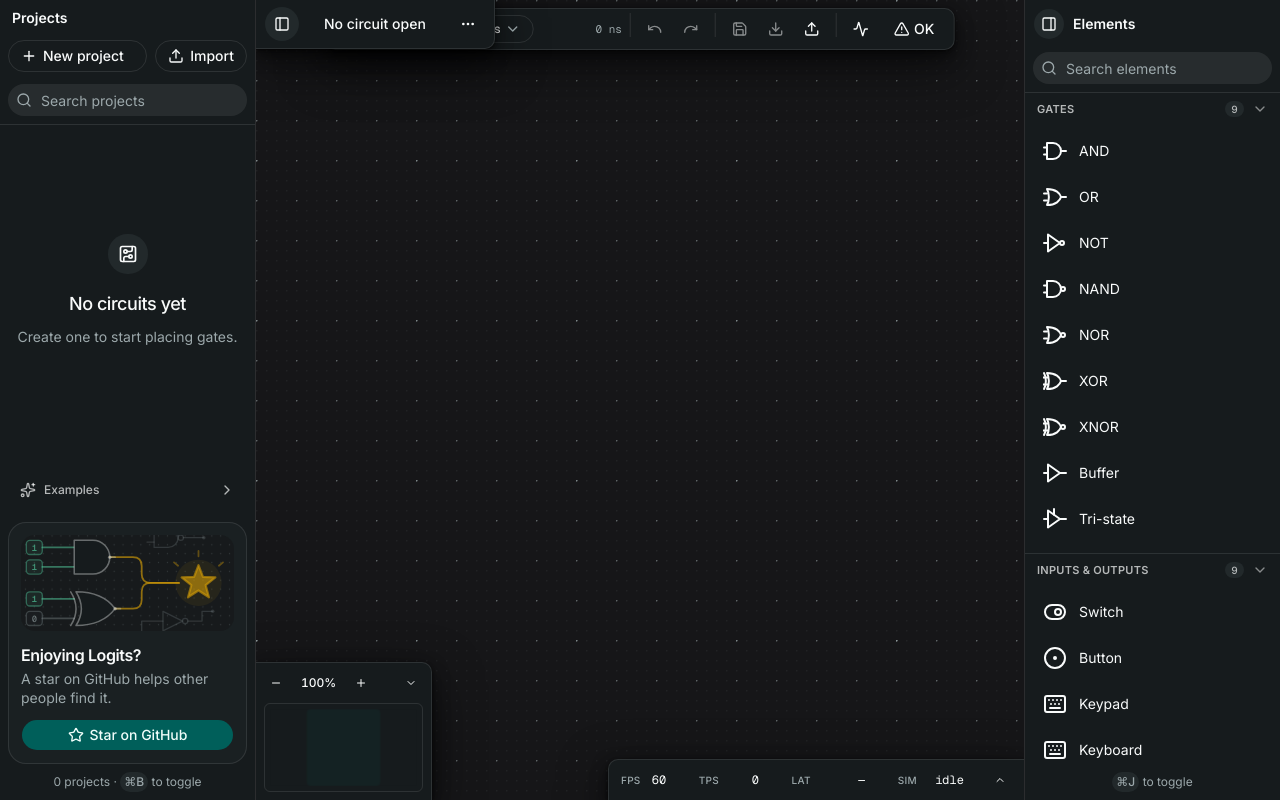
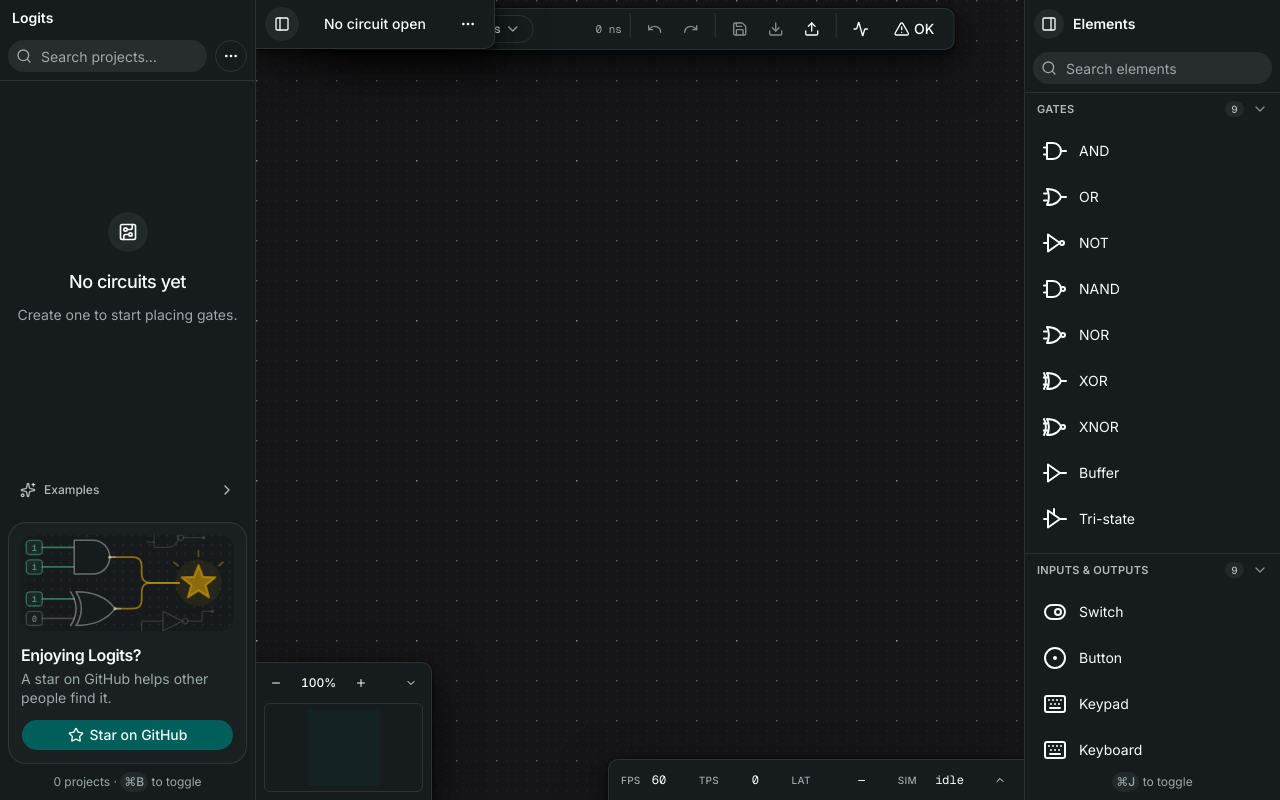
Before and after one commit to nexuls/logits, a Next.js app: page / in a window 1280 px wide. Built offline with nearby package versions, Linux system fonts and the light colour scheme; what draftly would draw is missing.

Commit message:
feat: Sidebar UI tweak

```diff
--- a/artifacts/07-interaction-spec.md
+++ b/artifacts/07-interaction-spec.md
@@ -79,9 +79,10 @@
 **Project rows in the sidebar.** The ⋯ button and a right-click anywhere on the
 row (a long-press on touch) open the same menu: Rename (`F2`), Duplicate,
 Pin / Unpin, Export as JSON, Delete (`Delete`). Right-click is off while the row
-is being renamed, so the name field keeps the browser's own menu. **Import**
-sits beside **New project** at the top of the sidebar, above the search field;
-the footer holds a banner linking to the GitHub repository.
+is being renamed, so the name field keeps the browser's own menu. Under a **Logits**
+heading, the top of the sidebar is the search field with a ⋯ button beside it, whose menu holds
+**New project** and **Import circuit file…**; the footer holds a banner linking
+to the GitHub repository.
 
 **Selection and the browser's menu.** Text in the app is not selectable, except
 in inputs, textareas, the note editor and an element's docs dialog. The
--- a/artifacts/08-roadmap.md
+++ b/artifacts/08-roadmap.md
@@ -70,7 +70,7 @@
 - [x] Annotations: `deco.text` and `deco.group`, in a new *Annotations* palette category. Text is plain or basic Markdown (headings, emphasis, lists, quotes, code, links, tables; raw HTML skipped, images shown as alt text) rendered in `em` so it scales with its **Font size**, with ink and background tints so it doubles as a sticky note ([annotation-view.tsx](../src/components/nodes/annotation-view.tsx)). A group is a titled, tinted box with a subtitle and a filled / outlined / dashed style ([enclosure-view.tsx](../src/components/nodes/enclosure-view.tsx)). Neither has pins or an `evaluate`. Two new hooks carry everything the canvas does for them, so nothing in it names a type: **`resize`** — the params eight drag handles write, as one undo step through `resizeNode` / `setNodeFrame`, with the geometry in `resizeBox` ([geometry.ts](../src/lib/circuit/geometry.ts)) — and **`decoration`**, whose `enclosure` paints a group beneath the wires (`paintOrder` in [scene.ts](../src/state/scene.ts), rendered as a second `NodeLayer` pass), picks it only by header and edge, needs a band to surround it, and carries its contents on a drag (`withEnclosedNodes` in [hit-test.ts](../src/state/hit-test.ts)). The inspector gained a multiline `text` param and hides the label field for decorations. No save-format change: both are ordinary nodes
 - [x] Notes are edited on the canvas. Double-clicking a `deco.text`, `Enter` on it, or **Edit text** in the inspector turns it into CodeMirror with draftly for the length of the session ([note-editor.tsx](../src/components/nodes/markdown/note-editor.tsx)), then back into static HTML. The preview is rendered through draftly once per distinct text and cached ([note-html.ts](../src/components/nodes/markdown/note-html.ts)), and sanitized against an allow-list with no images or raw HTML ([draftly.ts](../src/components/nodes/markdown/draftly.ts)). Only seven draftly plugins are used: paragraph, heading, inline, link, list, quote and rule, and the note's look is one draftly theme (`noteTheme`) that the editor mounts and `generateCSS` turns into the preview's stylesheet — generated and injected once — so a note looks the same while typed and at rest. The box grows taller with the text while it is edited, in the same undo step. A new `editInPlace` hook on the definition carries it, with a small store in [in-place-edit.ts](../src/state/in-place-edit.ts), so the canvas, the inspector and the shortcuts still name no type. No save-format change: the Markdown is still the `text` param
 - [x] Project menus — every item in the canvas header menu works ([project-menu.tsx](../src/components/editor/project-menu.tsx)): New, Rename, Duplicate, Set view as origin, Import / Export, Settings → Preferences / Project settings, Keyboard shortcuts, Delete. The canvas only gives the menu a slot (`headerMenu`) and still knows nothing about projects. The delete confirmation was lifted out of the sidebar into [delete-project-dialog.tsx](../src/components/projects/delete-project-dialog.tsx), and it writes a pending autosave before deleting the open project, so letting go of the document cannot write it back. Sidebar rows open the same menu on right-click, with Duplicate and Export added. Import, from the toolbar, the header or the sidebar, now always creates a new project with a fresh id rather than loading the file over the open circuit under the file's own id. A `?` shortcut and [keyboard-shortcuts-dialog.tsx](../src/components/editor/keyboard-shortcuts-dialog.tsx) list the bindings; the list is hand-kept in step with 07-interaction-spec.md
-- [x] Projects sidebar layout — **New project** and **Import** moved to the header, above search, with storage errors reported beneath them; the footer carries a "Star on GitHub" banner with an inline SVG illustration drawn in theme tokens ([github-star-banner.tsx](../src/components/projects/github-star-banner.tsx))
+- [x] Projects sidebar layout — the header is a **Logits** heading over the search field with a ⋯ menu beside it holding **New project** and **Import circuit file…**, with storage errors reported beneath them; the footer carries a "Star on GitHub" banner with an inline SVG illustration drawn in theme tokens ([github-star-banner.tsx](../src/components/projects/github-star-banner.tsx))
 - [x] App-like selection and right-click — `body` is `select-none`; inputs, textareas, contenteditables (the CodeMirror note editor) and the node docs dialog opt back in ([globals.css](../src/app/globals.css)). [native-menu-guard.tsx](../src/components/native-menu-guard.tsx), mounted in the root layout, suppresses the browser's context menu outside editable fields without stopping propagation, so the canvas's wire branch, the palette's right-click and the project rows' menu still work
 - [ ] Shareable URL encoding — file import/export landed with the phase 3 toolbar
 - [ ] Performance pass against the 2,000-node target
--- a/src/components/projects/projects-sidebar.tsx
+++ b/src/components/projects/projects-sidebar.tsx
@@ -2,6 +2,7 @@
 
 import {
   CircuitBoardIcon,
+  MoreHorizontalIcon,
   PlusIcon,
   SearchIcon,
   UploadIcon,
@@ -9,6 +10,13 @@
 import { useMemo, useState } from "react";
 
 import { Button } from "@/components/ui/button";
+import {
+  DropdownMenu,
+  DropdownMenuContent,
+  DropdownMenuItem,
+  DropdownMenuSeparator,
+  DropdownMenuTrigger,
+} from "@/components/ui/dropdown-menu";
 import {
   Empty,
   EmptyDescription,
@@ -195,42 +203,51 @@
     <Sidebar side="left" collapsible="offcanvas">
       <SidebarHeader className="gap-3">
         <div className="flex items-center gap-2 px-1">
-          <span className="text-sm font-semibold">Projects</span>
+          <span className="text-sm font-semibold">Logits</span>
         </div>
 
-        <div className="flex gap-2">
-          <Button
-            variant="outline"
-            className="flex-1 justify-start"
-            onClick={create}
-          >
-            <PlusIcon />
-            New project
-          </Button>
-          <Button variant="outline" onClick={importFile}>
-            <UploadIcon />
-            Import
-          </Button>
+        <div className="flex items-center gap-2">
+          <div className="relative flex-1">
+            <SearchIcon
+              aria-hidden
+              className="pointer-events-none absolute top-1/2 left-2 size-4 -translate-y-1/2 text-muted-foreground"
+            />
+            <SidebarInput
+              value={query}
+              onChange={(event) => setQuery(event.target.value)}
+              placeholder="Search projects…"
+              aria-label="Search projects"
+              className="pl-8"
+            />
+          </div>
+
+          <DropdownMenu>
+            <DropdownMenuTrigger
+              render={<Button variant="outline" size="icon" />}
+              aria-label="Project actions"
+            >
+              <MoreHorizontalIcon />
+            </DropdownMenuTrigger>
+            {/* The trigger is an icon square, so the menu sizes itself rather
+                than taking the trigger's width. */}
+            <DropdownMenuContent align="end" className="w-48">
+              <DropdownMenuItem onClick={create}>
+                <PlusIcon />
+                New project
+              </DropdownMenuItem>
+              <DropdownMenuSeparator />
+              <DropdownMenuItem onClick={importFile}>
+                <UploadIcon />
+                Import circuit file…
+              </DropdownMenuItem>
+            </DropdownMenuContent>
+          </DropdownMenu>
         </div>
         {error && (
           <p role="alert" className="px-1 text-xs text-destructive">
             {error}
           </p>
         )}
-
-        <div className="relative">
-          <SearchIcon
-            aria-hidden
-            className="pointer-events-none absolute top-1/2 left-2 size-4 -translate-y-1/2 text-muted-foreground"
-          />
-          <SidebarInput
-            value={query}
-            onChange={(event) => setQuery(event.target.value)}
-            placeholder="Search projects"
-            aria-label="Search projects"
-            className="pl-8"
-          />
-        </div>
       </SidebarHeader>
 
       <SidebarSeparator className="mx-0" />
```
